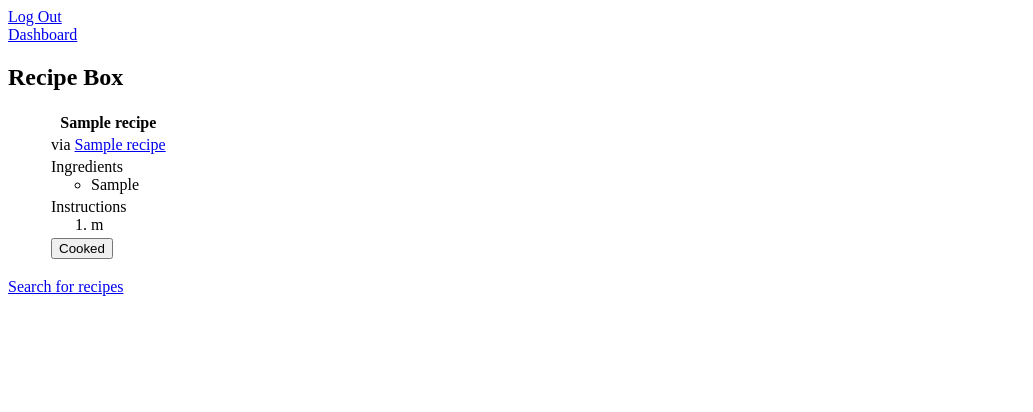
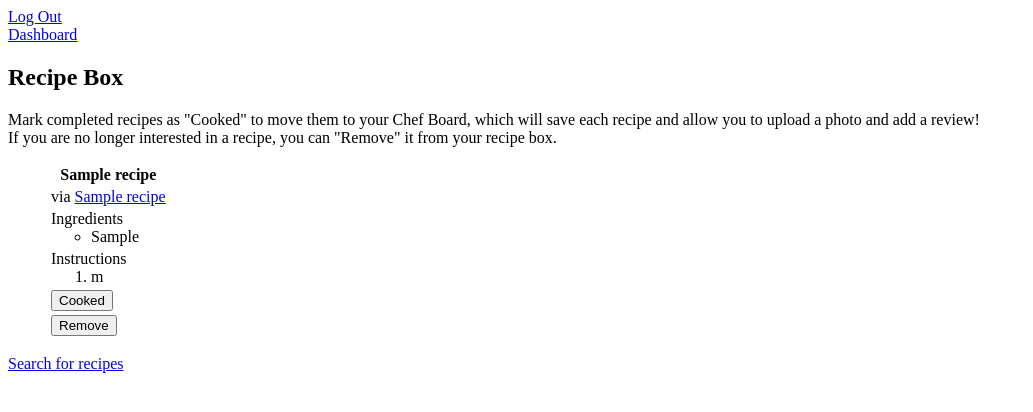
Before and after one commit to kxhsing/chefbox, a Flask app: page /recipes/1 in a window 1280 px wide. Shown: the top 412 px of the page, without its empty margins (0-1033 px from the left). Run offline with Flask 2, Linux system fonts and the light colour scheme; the visitor is signed in with stand-in values (Sample User, id 1); tables that the repository leaves empty hold one stand-in row (values such as "Sample post").

Commit message:
Added del_recipe route and functionality to user_recipes.html

```diff
--- a/server.py
+++ b/server.py
@@ -193,7 +193,6 @@ def delete_ingred():
     db.session.commit()
     # flash ("Ingredient removed.")
 
-    # return redirect("/ingred/"+str(user_id))
     return jsonify({})
 
 
@@ -293,8 +292,7 @@ def get_recipe_request(include_ingredients, diet, cuisines, intolerances, offset
         request_result = (total_results, recipe_results_list)
         return request_result
     else:
-        request_result = None
-        return request_result
+        return None
 
 
 
@@ -436,6 +434,20 @@ def add_recipe():
     return jsonify({})
 
 
+@app.route('/del_recipe', methods=['POST'])
+def delete_recipe():
+    """Delete recipe from user's recipe box"""
+
+    user_id = session.get("user_id")
+    user = User.query.filter(User.user_id==user_id).one()
+    recipe_id = int(request.form.get("recipe_id"))
+    recipe_to_del = UserRecipe.query.filter(UserRecipe.recipe_id==recipe_id, UserRecipe.user_id==user.user_id).one()
+    db.session.delete(recipe_to_del)
+    db.session.commit()
+
+    return jsonify({})
+
+
 @app.route('/review_recipe', methods=["POST"])
 def review_recipe():
     user_id = session.get("user_id")
--- a/templates/user_recipes.html
+++ b/templates/user_recipes.html
@@ -5,6 +5,9 @@
 {% block content %}
 
     <h2>Recipe Box</h2>
+    <p>Mark completed recipes as "Cooked" to move them to your Chef Board, which will save each recipe and allow you to upload a photo and add a review!<br>
+      If you are no longer interested in a recipe, you can "Remove" it from your recipe box.
+    </p>
     {% if user.recipes %}
     <ul>
     {% for recipe in user.recipes %}
@@ -47,6 +50,13 @@
                         </form>
                         </td>
                       </tr>
+                      <tr>
+                        <td>
+                        <form action="/del_recipe" method="POST">
+                              <button type="submit" class="del-recipe" name="recipe_id" value="{{ recipe.recipe_id }}">Remove</button>
+                        </form>
+                        </td>
+                      </tr>
                 </table>
                 <p></p>
 
@@ -61,7 +71,34 @@
 
   <p><a href="/search_recipe">Search for recipes</a></p>
 
+  <script>
 
+       function deleteRecipe(evt) {
+          evt.preventDefault();
+
+          var thisButton = this;
+          var thisTable = $(thisButton).parentsUntil("table");
+
+
+          var formInputs = {
+            "recipe_id": this.value
+          };
+
+
+          $.post("/del_recipe", formInputs, function(){
+
+            alert("Recipe removed.");
+            $(thisTable).fadeOut();
+
+
+          });
+        }
+
+        $(".del-recipe").on('click', deleteRecipe);
+
+
+
+  </script>
 
 
 
```
